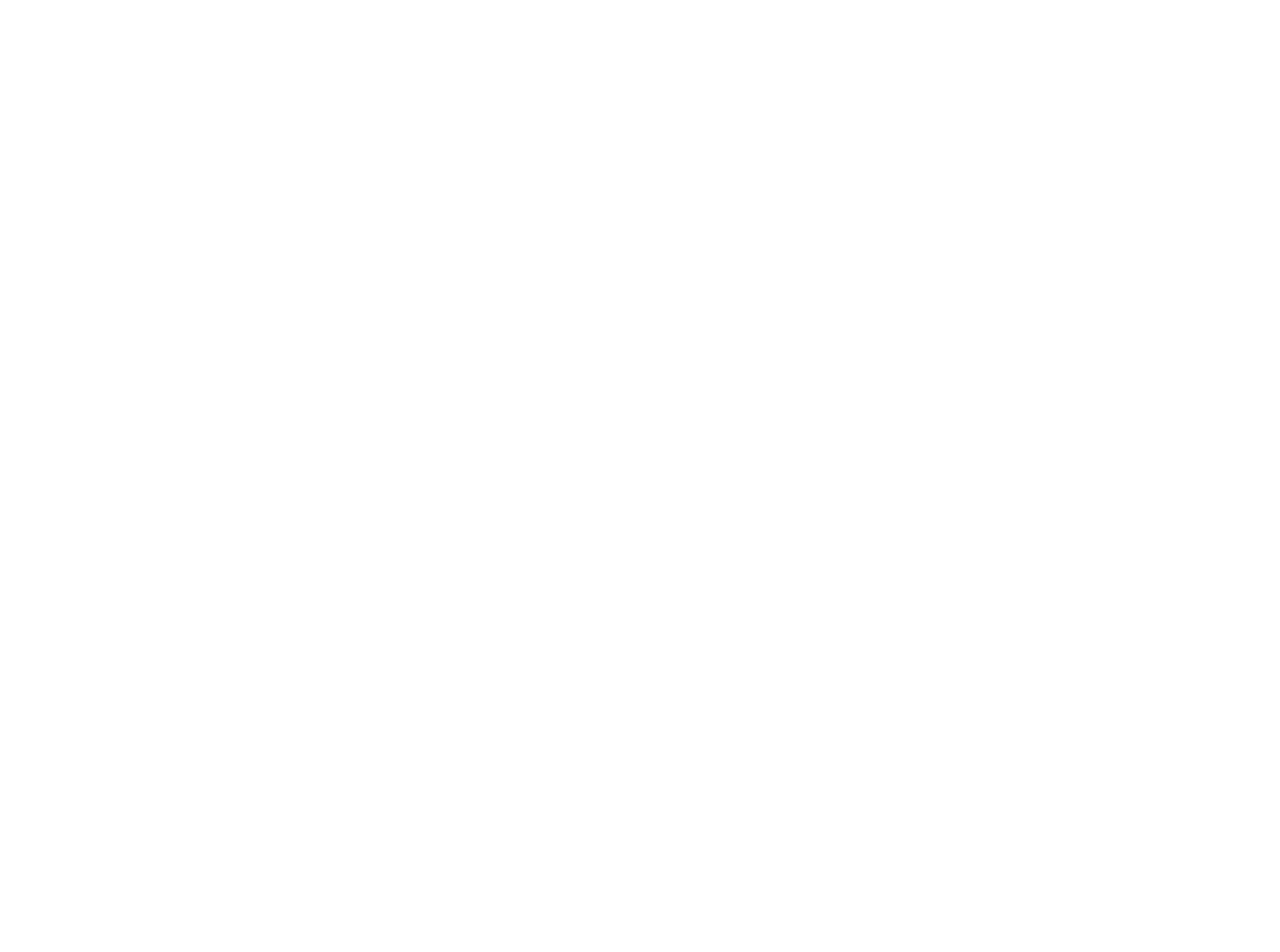
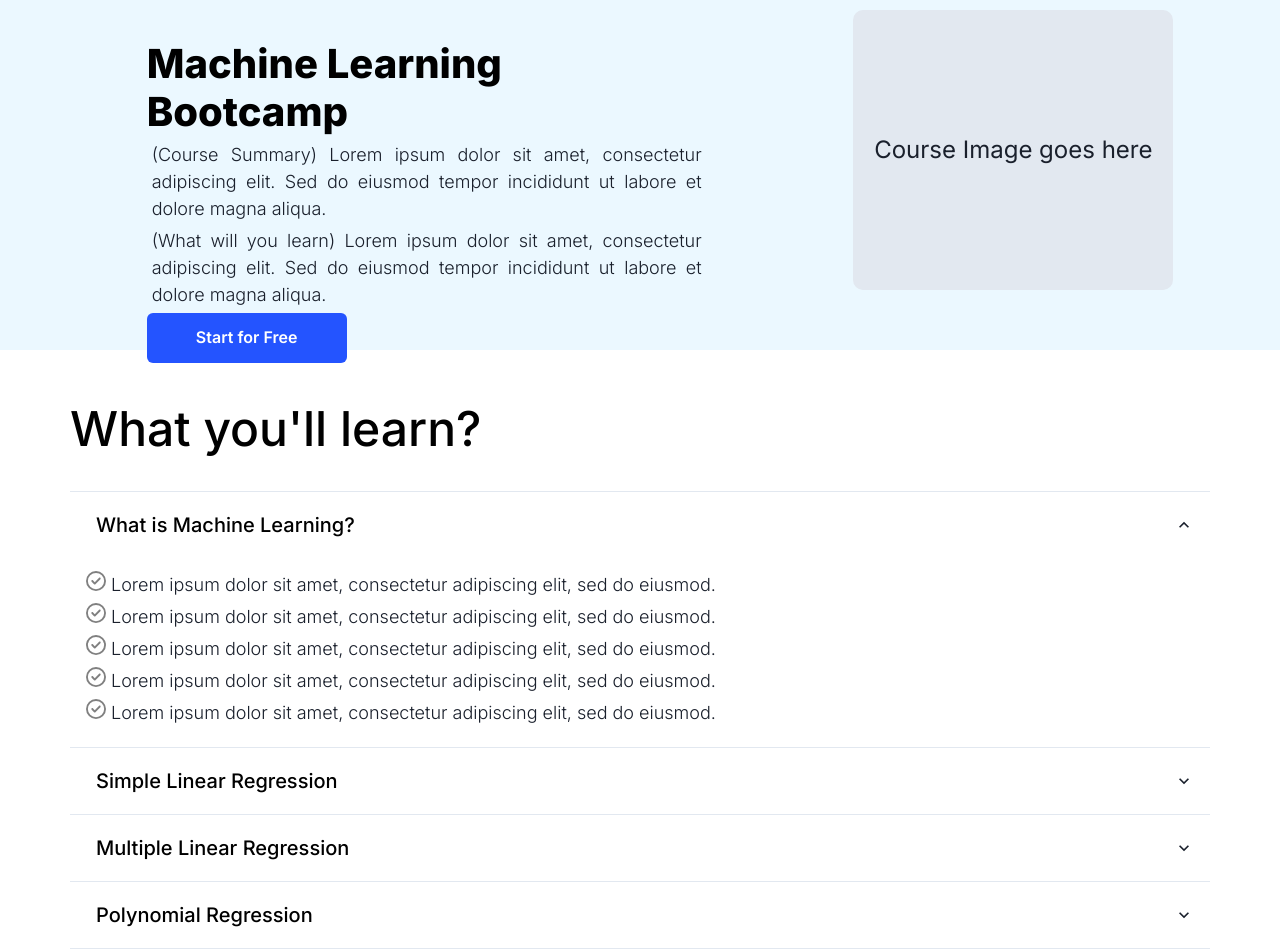
Before and after one commit to Sparsh47/SIH, a React (Create React App) app: page /courses in a window 1280 px wide. Shown: the part 120-1072 px from the top of the page. Before the commit the page ends 800 px from the top, so only its background shows below. Built offline with nearby package versions, Linux system fonts and the light colour scheme.

Commit message:
Created basic view course section

```diff
--- a/src/components/Navbar/navbarStyles.js
+++ b/src/components/Navbar/navbarStyles.js
@@ -7,7 +7,6 @@
   "justify-content": "space-between",
   "align-items": "center",
   "border-bottom": "1px solid #eee",
-  "font-family": "'Inter', sans-serif",
 };
 
 export const linksStyles = {
--- /dev/null
+++ b/src/components/ViewCourse/CourseContent.jsx
@@ -0,0 +1,115 @@
+import {
+  Flex,
+  Box,
+  Accordion,
+  AccordionItem,
+  AccordionButton,
+  AccordionPanel,
+  AccordionIcon,
+  Heading,
+} from "@chakra-ui/react";
+import CourseContentList from "./CourseContentList";
+
+function CourseContent() {
+  return (
+    <Flex w="100%" h="fit-content" justify="center" p="50px" direction="column">
+      <Heading
+        px="20px"
+        mb="0.7em"
+        fontSize="5xl"
+        fontWeight="medium"
+        color="primaryTextColor"
+      >
+        What you'll learn?
+      </Heading>
+      <Accordion defaultIndex={[0]} allowMultiple w="100%" px="20px">
+        <AccordionItem>
+          <h2>
+            <AccordionButton>
+              <Box
+                as="span"
+                flex="1"
+                textAlign="left"
+                fontSize="20px"
+                p="10px"
+                color="primaryTextColor"
+                fontWeight="medium"
+              >
+                What is Machine Learning?
+              </Box>
+              <AccordionIcon />
+            </AccordionButton>
+          </h2>
+          <AccordionPanel pb={4}>
+            <CourseContentList />
+          </AccordionPanel>
+        </AccordionItem>
+        <AccordionItem>
+          <h2>
+            <AccordionButton>
+              <Box
+                as="span"
+                flex="1"
+                textAlign="left"
+                fontSize="20px"
+                p="10px"
+                color="primaryTextColor"
+                fontWeight="medium"
+              >
+                Simple Linear Regression
+              </Box>
+              <AccordionIcon />
+            </AccordionButton>
+          </h2>
+          <AccordionPanel pb={4}>
+            <CourseContentList />
+          </AccordionPanel>
+        </AccordionItem>
+        <AccordionItem>
+          <h2>
+            <AccordionButton>
+              <Box
+                as="span"
+                flex="1"
+                textAlign="left"
+                fontSize="20px"
+                p="10px"
+                color="primaryTextColor"
+                fontWeight="medium"
+              >
+                Multiple Linear Regression
+              </Box>
+              <AccordionIcon />
+            </AccordionButton>
+          </h2>
+          <AccordionPanel pb={4}>
+            <CourseContentList />
+          </AccordionPanel>
+        </AccordionItem>
+        <AccordionItem>
+          <h2>
+            <AccordionButton>
+              <Box
+                as="span"
+                flex="1"
+                textAlign="left"
+                fontSize="20px"
+                p="10px"
+                color="primaryTextColor"
+                fontWeight="medium"
+              >
+                Polynomial Regression
+              </Box>
+              <AccordionIcon />
+            </AccordionButton>
+          </h2>
+          <AccordionPanel pb={4}>
+            <CourseContentList />
+          </AccordionPanel>
+        </AccordionItem>
+      </Accordion>
+    </Flex>
+  );
+}
+
+export default CourseContent;
--- /dev/null
+++ b/src/components/ViewCourse/CourseContentList.jsx
@@ -0,0 +1,61 @@
+import { ListItem, List, Text } from "@chakra-ui/react";
+import { FontAwesomeIcon } from "@fortawesome/react-fontawesome";
+import { faCheckCircle } from "@fortawesome/free-regular-svg-icons";
+
+const listTextStyle = {
+  fontSize: "18px",
+  color: "secondaryTextColor",
+  ml: "5px",
+  fontWeight: "300",
+};
+
+const listStyle = {
+  display: "flex",
+  justify: "center",
+  align: "center",
+  my: "5px",
+};
+
+function CourseContentList() {
+  return (
+    <List>
+      <ListItem sx={listStyle}>
+        <FontAwesomeIcon icon={faCheckCircle} color="gray" fontSize="20px" />
+        <Text sx={listTextStyle}>
+          Lorem ipsum dolor sit amet, consectetur adipiscing elit, sed do
+          eiusmod.
+        </Text>
+      </ListItem>
+      <ListItem sx={listStyle}>
+        <FontAwesomeIcon icon={faCheckCircle} color="gray" fontSize="20px" />
+        <Text sx={listTextStyle}>
+          Lorem ipsum dolor sit amet, consectetur adipiscing elit, sed do
+          eiusmod.
+        </Text>
+      </ListItem>
+      <ListItem sx={listStyle}>
+        <FontAwesomeIcon icon={faCheckCircle} color="gray" fontSize="20px" />
+        <Text sx={listTextStyle}>
+          Lorem ipsum dolor sit amet, consectetur adipiscing elit, sed do
+          eiusmod.
+        </Text>
+      </ListItem>
+      <ListItem sx={listStyle}>
+        <FontAwesomeIcon icon={faCheckCircle} color="gray" fontSize="20px" />
+        <Text sx={listTextStyle}>
+          Lorem ipsum dolor sit amet, consectetur adipiscing elit, sed do
+          eiusmod.
+        </Text>
+      </ListItem>
+      <ListItem sx={listStyle}>
+        <FontAwesomeIcon icon={faCheckCircle} color="gray" fontSize="20px" />
+        <Text sx={listTextStyle}>
+          Lorem ipsum dolor sit amet, consectetur adipiscing elit, sed do
+          eiusmod.
+        </Text>
+      </ListItem>
+    </List>
+  );
+}
+
+export default CourseContentList;
--- /dev/null
+++ b/src/components/ViewCourse/CourseHeader.jsx
@@ -0,0 +1,56 @@
+import { Box, Button, Flex, Heading, Text } from "@chakra-ui/react";
+
+function CourseHeader(props) {
+  return (
+    <Flex w="100%" h="50vh" bg="blue.50" align="center" justify="space-evenly">
+      <Flex h="75%" w="50%" p="40px" direction="column" justify="space-between">
+        <Heading color="primaryTextColor" fontSize="40px" fontWeight="800">
+          {props.title}
+        </Heading>
+        <Box>
+          <Text
+            fontSize="18px"
+            m="5px"
+            textAlign="justify"
+            fontWeight="light"
+            color="secondaryTextColor"
+          >
+            {props.desc}
+          </Text>
+          <Text
+            fontSize="18px"
+            m="5px"
+            textAlign="justify"
+            fontWeight="light"
+            color="secondaryTextColor"
+          >
+            {props.keyConcepts}
+          </Text>
+        </Box>
+        <Button
+          bg="ctaColor"
+          _hover={{ bg: "ctaHover" }}
+          color="white"
+          p="25px"
+          fontSize="16px"
+          w="200px"
+        >
+          Start for Free
+        </Button>
+      </Flex>
+      <Box
+        bg="gray.200"
+        w="25%"
+        h="70%"
+        display="flex"
+        justifyContent="center"
+        alignItems="center"
+        borderRadius="10px"
+      >
+        <Text fontSize="2xl">Course Image goes here</Text>
+      </Box>
+    </Flex>
+  );
+}
+
+export default CourseHeader;
--- a/src/components/ViewCourse/ViewCourse.jsx
+++ b/src/components/ViewCourse/ViewCourse.jsx
@@ -1,10 +1,20 @@
-import React from "react";
 import Navbar from "../Navbar/Navbar";
+import CourseHeader from "./CourseHeader";
+import CourseContent from "./CourseContent";
+import Footer from "../Footer";
+import { courseAbout } from "./courseAbout";
 
 function ViewCourse() {
   return (
     <div>
       <Navbar />
+      <CourseHeader
+        title={courseAbout[0].title}
+        desc={courseAbout[0].desc}
+        keyConcepts={courseAbout[0].keyConcepts}
+      />
+      <CourseContent />
+      <Footer />
     </div>
   );
 }
--- /dev/null
+++ b/src/components/ViewCourse/courseAbout.js
@@ -0,0 +1,34 @@
+export const courseAbout = [
+  {
+    id: 1,
+    title: "Machine Learning Bootcamp",
+    desc: "(Course Summary) Lorem ipsum dolor sit amet, consectetur adipiscing elit. Sed do eiusmod tempor incididunt ut labore et dolore magna aliqua.",
+    imageUrl: "#",
+    keyConcepts:
+      "(What will you learn) Lorem ipsum dolor sit amet, consectetur adipiscing elit. Sed do eiusmod tempor incididunt ut labore et dolore magna aliqua.",
+  },
+  {
+    id: 2,
+    title: "MERN Stack Bootcamp",
+    desc: "(Course Summary) Lorem ipsum dolor sit amet, consectetur adipiscing elit. Sed do eiusmod tempor incididunt ut labore et dolore magna aliqua.",
+    imageUrl: "#",
+    keyConcepts:
+      "(What will you learn) Lorem ipsum dolor sit amet, consectetur adipiscing elit. Sed do eiusmod tempor incididunt ut labore et dolore magna aliqua.",
+  },
+  {
+    id: 3,
+    title: "Kotlin Developement Bootcamp",
+    desc: "(Course Summary) Lorem ipsum dolor sit amet, consectetur adipiscing elit. Sed do eiusmod tempor incididunt ut labore et dolore magna aliqua.",
+    imageUrl: "#",
+    keyConcepts:
+      "(What will you learn) Lorem ipsum dolor sit amet, consectetur adipiscing elit. Sed do eiusmod tempor incididunt ut labore et dolore magna aliqua.",
+  },
+  {
+    id: 4,
+    title: "Data Science Bootcamp",
+    desc: "(Course Summary) Lorem ipsum dolor sit amet, consectetur adipiscing elit. Sed do eiusmod tempor incididunt ut labore et dolore magna aliqua.",
+    imageUrl: "#",
+    keyConcepts:
+      "(What will you learn) Lorem ipsum dolor sit amet, consectetur adipiscing elit. Sed do eiusmod tempor incididunt ut labore et dolore magna aliqua.",
+  },
+];
```
